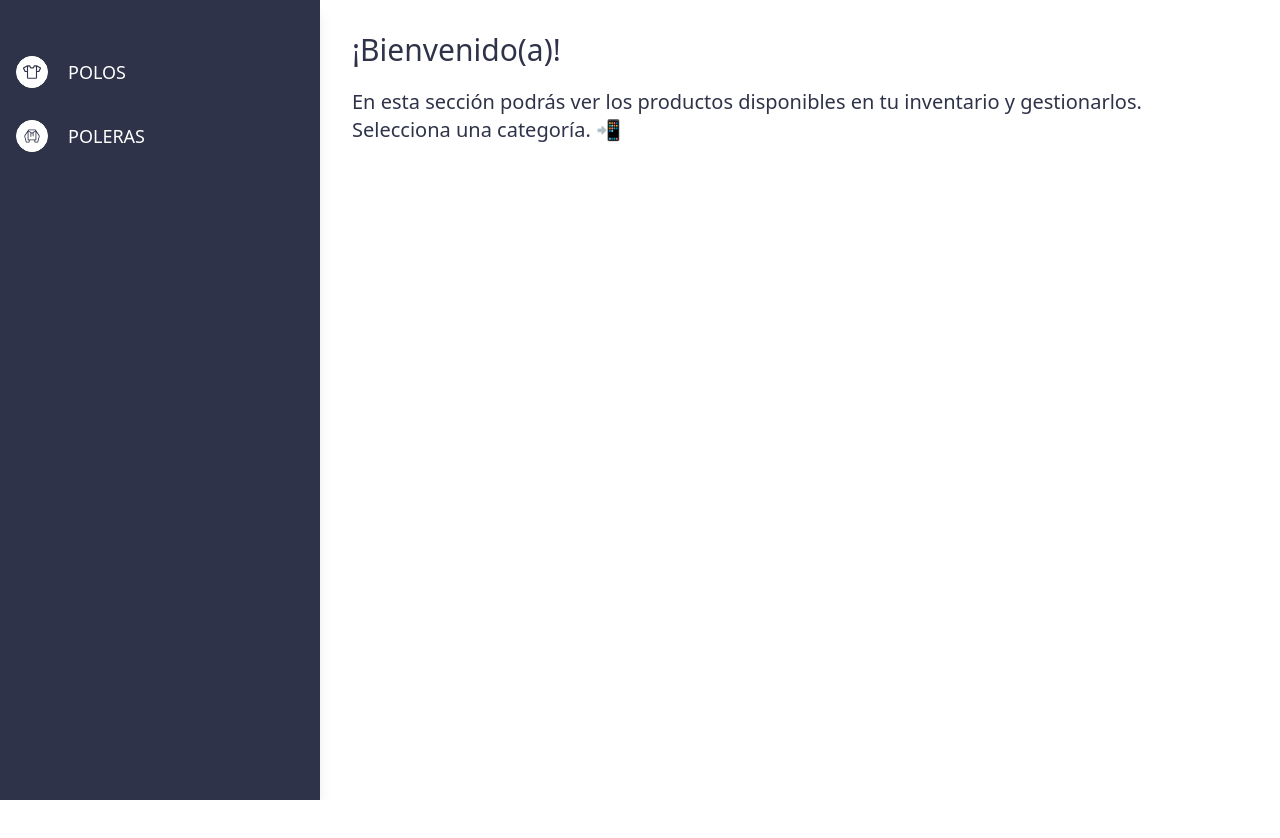
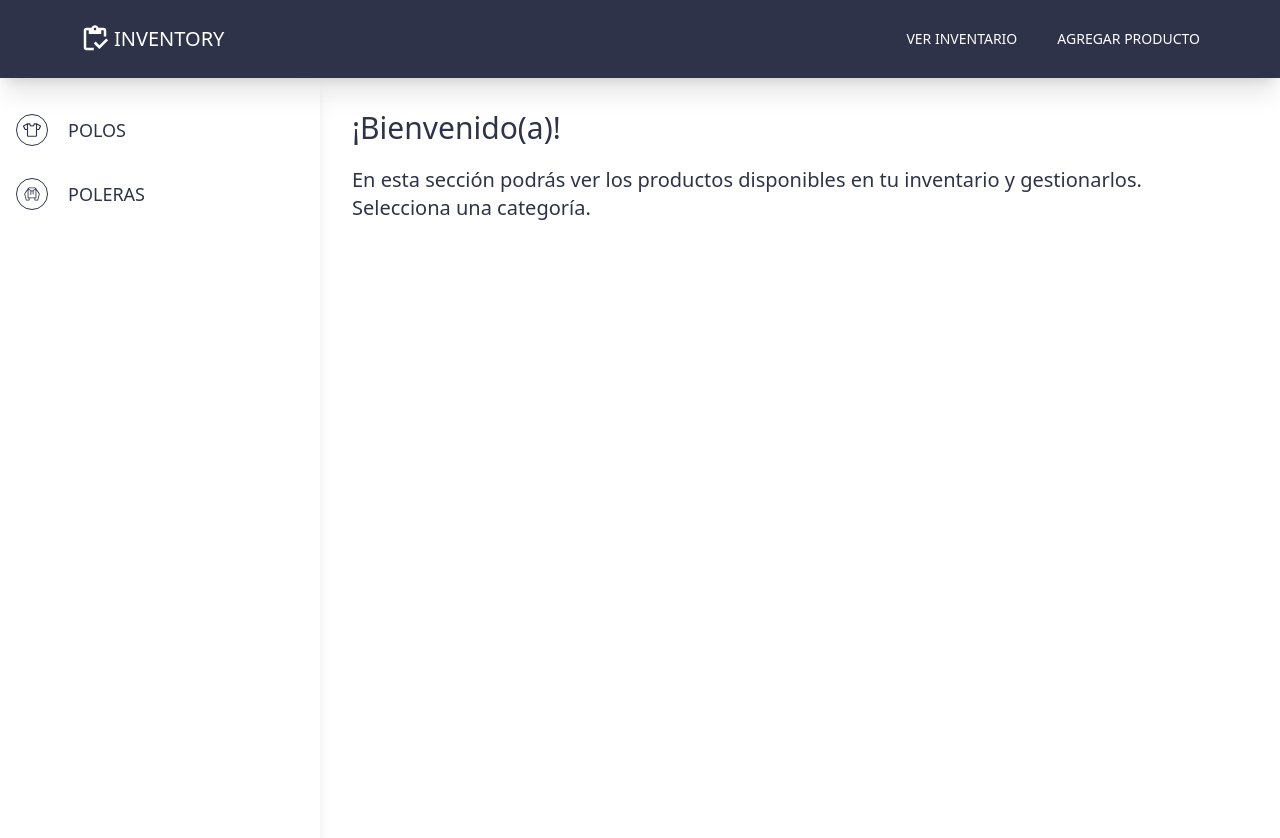
Before and after one commit to Luislolih/Clothing-Inventory, a React (Vite) app: page /inventory in a window 1280 px wide. Shown: the top 838 px of the page. Before the commit the page ends 800 px from the top, so only its background shows below. Built offline with nearby package versions, Linux system fonts and the light colour scheme.

Commit message:
add changes UX

```diff
--- a/src/App.css
+++ b/src/App.css
@@ -28,7 +28,7 @@
     @apply lg:h-screen;
 }
 .asideMenu {
-    @apply flex justify-center lg:justify-start  shadow-lg py-2 lg:py-10 bg-defaultColor text-white  lg:flex-col lg:w-80  lg:h-full;
+    @apply flex justify-center lg:justify-start  lg:shadow-lg py-5 lg:py-5 text-white  lg:flex-col lg:w-80  lg:h-full;
 }
 .modalClass {
     @apply absolute z-40 bg-defaultColor text-white  flex flex-col gap-3 px-8 py-5 rounded-md items-center justify-center text-center shadow-xl text-sm lg:text-lg w-1/2;
--- a/src/components/Inventory/Inventory.jsx
+++ b/src/components/Inventory/Inventory.jsx
@@ -95,7 +95,7 @@ const Inventory = () => {
                     <h2>
                         En esta sección podrás ver los productos disponibles en
                         tu inventario y gestionarlos. <br /> Selecciona una
-                        categoría. 📲{" "}
+                        categoría.{" "}
                     </h2>
                 </div>
             )}
--- a/src/components/Layout/Layout.jsx
+++ b/src/components/Layout/Layout.jsx
@@ -1,11 +1,15 @@
 import { Outlet } from "react-router-dom";
 import Hero from "../Hero/Hero";
+import NavBar from "../NavBar/NavBar";
 
 const Layout = () => {
     return (
-        <div className="lg:flex">
-            <Hero></Hero>
-            <Outlet />
+        <div className="">
+            <NavBar />
+            <div className="lg:flex">
+                <Hero></Hero>
+                <Outlet />
+            </div>
         </div>
     );
 };
--- /dev/null
+++ b/src/components/NavBar/NavBar.jsx
@@ -0,0 +1,56 @@
+import { useState } from "react";
+import { MdOutlineInventory } from "react-icons/md";
+import { RiMenu2Fill } from "react-icons/ri";
+import { IoClose } from "react-icons/io5";
+import { Link } from "react-router-dom";
+
+const NavBar = () => {
+    const [showMenu, setShowMenu] = useState(false);
+    const handleShowMenu = () => {
+        setShowMenu(!showMenu);
+    };
+    console.log(showMenu);
+    return (
+        <nav className="flex justify-between items-center p-5 lg:justify-between lg:px-20 lg:py-6 shadow-xl text-white bg-defaultColor text-sm w-full">
+            <Link
+                to="/"
+                className="flex items-center gap-1 text-xl cursor-pointer"
+            >
+                <MdOutlineInventory className="text-3xl" />
+                <p>INVENTORY</p>
+            </Link>
+            {showMenu && (
+                <div className="bg-defaultColor absolute inset-0 h-full flex flex-col items-center justify-start text-2xl pt-20">
+                    <div className="self-end pr-12 mt-14">
+                        <IoClose
+                            className="text-4xl"
+                            onClick={handleShowMenu}
+                        />
+                    </div>
+                    <div className="flex flex-col items-center gap-7 mt-40">
+                        <Link to="/inventory" className="cursor-pointer">
+                            VER INVENTARIO
+                        </Link>
+                        <Link to="/add" className="cursor-pointer">
+                            AGREGAR PRODUCTO
+                        </Link>
+                    </div>
+                </div>
+            )}
+            <RiMenu2Fill
+                className="lg:hidden text-xl cursor-pointer"
+                onClick={handleShowMenu}
+            />
+            <div className="gap-10 hidden lg:flex">
+                <Link to="/inventory" className="cursor-pointer">
+                    VER INVENTARIO
+                </Link>
+                <Link to="/add" className="cursor-pointer">
+                    AGREGAR PRODUCTO
+                </Link>
+            </div>
+        </nav>
+    );
+};
+
+export default NavBar;
--- a/src/components/StepSection/StepSection.jsx
+++ b/src/components/StepSection/StepSection.jsx
@@ -3,13 +3,17 @@ import styles from "./StepSection.module.css";
 
 const StepSection = ({ number, step, stepVisible, title, to, icon }) => {
     return (
-        <NavLink to={to} className={styles.navLink}>
-            <div to={to} className={styles.isActive}>
-                {!icon && <div className={styles.number}>{number}</div>}
-                {icon && <div className={styles.number}>{icon}</div>}
-            </div>
+        <NavLink
+            to={to}
+            className={({ isActive }) =>
+                isActive ? styles.isActive : styles.navLink
+            }
+        >
+            {!icon && <div className={styles.number}>{number}</div>}
+            {icon && <div className={styles.number}>{icon}</div>}
+
             <div to={to}>
-                <div className="hover:text-gray-300 transition-all duration-75 hidden lg:block uppercase">
+                <div className="transition-all duration-75 hidden lg:block uppercase">
                     {stepVisible && (
                         <p className="text-sm hidden lg:block">
                             {step + number}
--- a/src/components/StepSection/StepSection.module.css
+++ b/src/components/StepSection/StepSection.module.css
@@ -1,11 +1,10 @@
-.number,
-.isActive {
-    @apply flex items-center justify-center rounded-full h-12 w-12 lg:h-8 lg:w-8 border border-white text-xl lg:text-lg cursor-pointer;
+.number {
+    @apply flex items-center justify-center rounded-full h-12 w-12 lg:h-8 lg:w-8 border border-defaultColor lg:border-defaultColor text-defaultColor lg:text-defaultColor text-xl lg:text-lg cursor-pointer;
 }
 
+.navLink {
+    @apply lg:flex lg:items-center lg:gap-5 lg:h-16 lg:hover:bg-gray-200 cursor-pointer px-4 py-2 text-defaultColor;
+}
 .isActive {
-    @apply bg-white text-defaultColor;
+    @apply lg:flex lg:items-center lg:gap-5 lg:h-16 lg:bg-gray-200 text-defaultColor cursor-pointer px-4 py-2;
 }
-.navLink {
-    @apply lg:flex lg:items-center lg:gap-5 lg:h-16 hover:bg-defaultBgColor cursor-pointer px-4 py-2;
-}
--- a/src/components/views/Home/Home.jsx
+++ b/src/components/views/Home/Home.jsx
@@ -2,12 +2,11 @@ import Button from "../../Button/Button";
 import { FaLinkedin } from "react-icons/fa";
 import { FaGithubSquare } from "react-icons/fa";
 import { SiGmail } from "react-icons/si";
+import NavBar from "../../NavBar/NavBar";
 const Home = () => {
     return (
         <div className="flex flex-col items-center justify-start  h-screen">
-            <div className="bg-defaultColor w-full flex justify-center py-4">
-                <h1 className="text-3xl text-white">GESTIÓN DE INVENTARIO</h1>
-            </div>
+            <NavBar />
             <p className="pt-10 w-5/6  text-defaultColor text-xl">
                 Bienvenido(a) a este mini sistema de inventario enfocado en
                 marcas/tiendas de ropa, en el cual podrás crear, editar y
@@ -15,13 +14,13 @@ const Home = () => {
             </p>
             <div className="flex flex-col lg:flex-row  items-center justify-center text-center gap-3 lg:gap-2 py-14 lg:py-10 w-5/6 lg:w-5/6 h-full text-xl">
                 <Button
-                    to="/add"
-                    title="AGREGAR PRODUCTO"
+                    to="/inventory"
+                    title="VER INVENTARIO"
                     className=" bg-defaultColor hover:bg-defaultBgHover  button w-full h-40 lg:h-60 flex items-center justify-center"
                 />
                 <Button
-                    to="/inventory"
-                    title="VER INVENTARIO"
+                    to="/add"
+                    title="AGREGAR PRODUCTO"
                     className=" bg-defaultColor hover:bg-defaultBgHover  button w-full h-40 lg:h-60 flex items-center justify-center"
                 />
             </div>
--- a/src/components/views/LayoutInventory/LayoutInventory.jsx
+++ b/src/components/views/LayoutInventory/LayoutInventory.jsx
@@ -1,11 +1,15 @@
 import { Outlet } from "react-router-dom";
 import InventoryAside from "../../InventoryAside/InventoryAside";
+import NavBar from "../../NavBar/NavBar";
 
 const LayoutInventory = () => {
     return (
-        <div className="flex flex-col lg:flex-row h-screen ">
-            <InventoryAside />
-            <Outlet />
+        <div className="flex flex-col h-screen ">
+            <NavBar />
+            <div className="flex flex-col lg:flex-row">
+                <InventoryAside />
+                <Outlet />
+            </div>
         </div>
     );
 };
```
